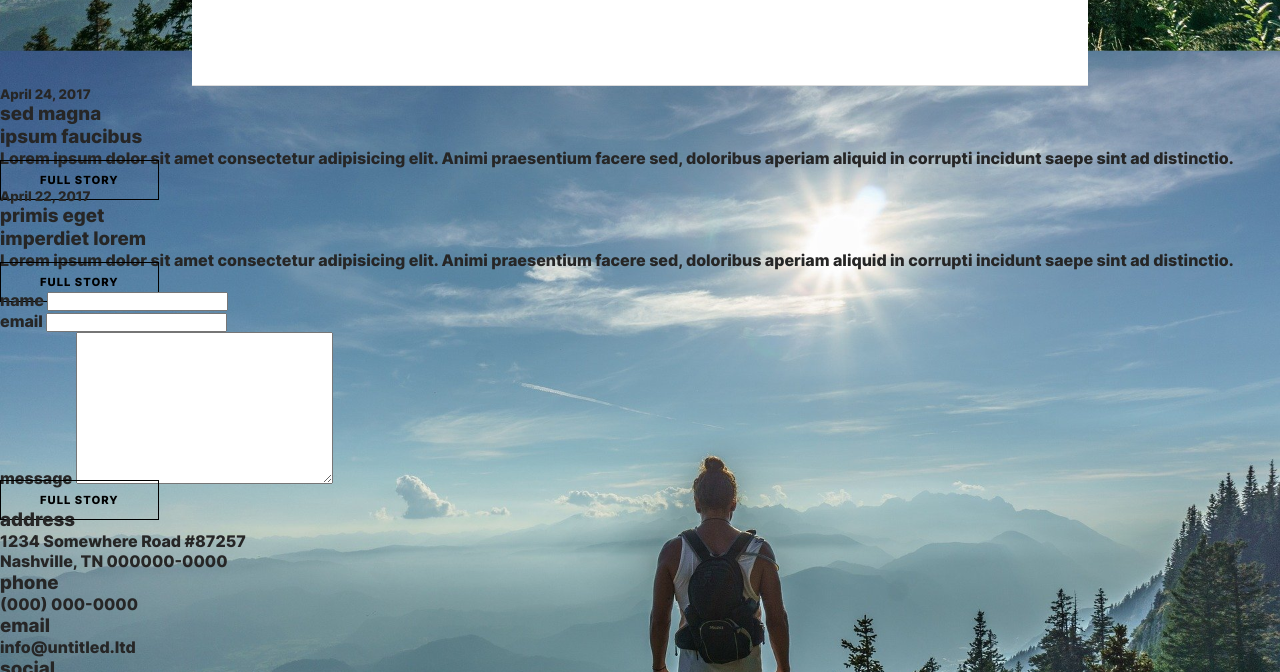
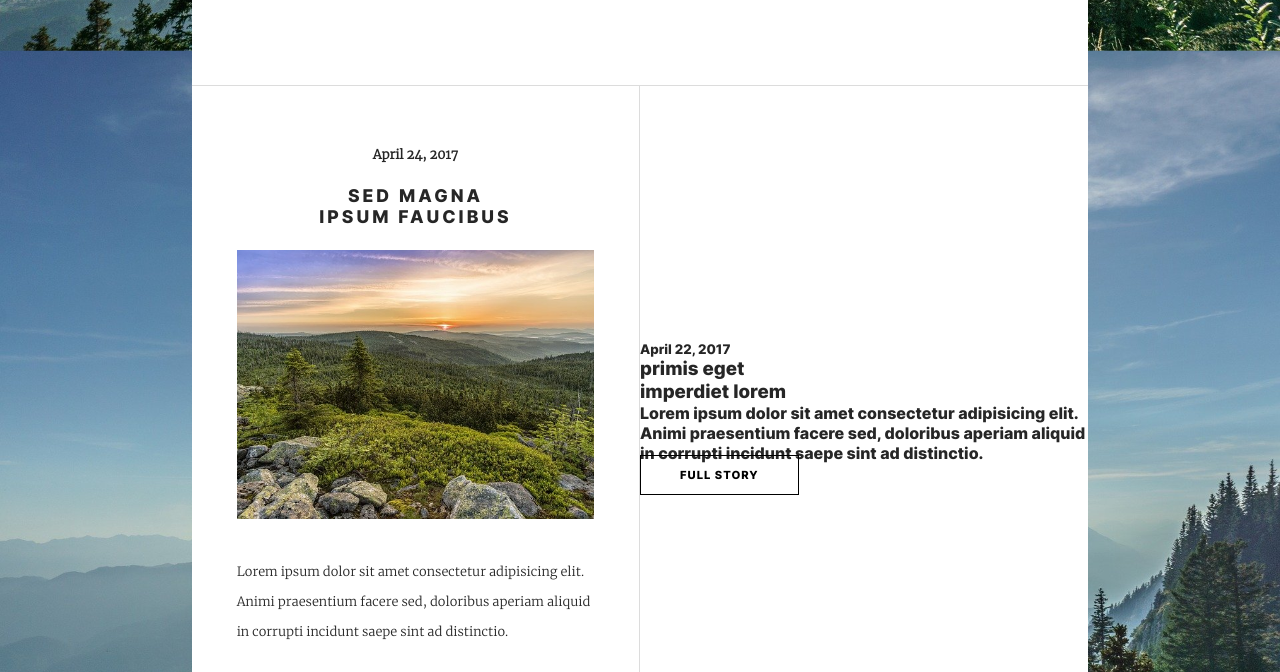
Before and after one commit to YounesDahmani/TP-Mountains, a plain HTML site: page index.html in a window 1280 px wide. Shown: the part 1732-2404 px from the top of the page. Drawn offline with Linux system fonts and the light colour scheme.

Commit message:
realization of left part section 2

```diff
--- a/assets/styles/index.scss
+++ b/assets/styles/index.scss
@@ -184,3 +184,50 @@ nav li:hover {
 .section1-button {
   padding: 50px 0px 100px;
 }
+.section-2 {
+  @include center();
+  width: 70%;
+  margin: 0 auto;
+  background: white;
+}
+
+.left-section2 {
+  @include center();
+  min-width: 50%;
+  border-right: 1px solid rgb(220, 220, 220);
+}
+
+.left-section2-container {
+  width: 80%;
+  text-align: center;
+  h5 {
+    font-family: 'font2';
+    font-size: 0.8rem;
+    padding: 60px 0px 23px;
+
+  }
+  h3 {
+    text-transform: uppercase;
+    font-size: 1.1rem;
+    letter-spacing: 3px;
+    padding-bottom: 23px;
+  }
+  p {
+    padding: 37px 0px;
+    font-family: 'font2';
+    text-align: left;
+    line-height: 30px;
+    font-size: 0.8rem;
+  }
+
+}
+
+.left-img {
+  width: 100%;
+  height: 269px;
+  background: url(../img/images/pic02.jpg) center/cover;
+}
+
+.left-part-btn {
+  padding-bottom: 35px;
+}
--- a/index.html
+++ b/index.html
@@ -70,7 +70,8 @@
                 </div>
                 <p>Lorem ipsum dolor sit amet consectetur adipisicing elit. Animi praesentium facere sed, doloribus
                     aperiam aliquid in corrupti incidunt saepe sint ad distinctio.</p>
-                <a href="#" class="btn">Full story</a>
+                <div class="left-part-btn">
+                    <a href="#" class="btn">Full story</a></div>
             </div>
         </div>
 
```
Also changed, not shown: assets/styles/index.css, 1 other file.
